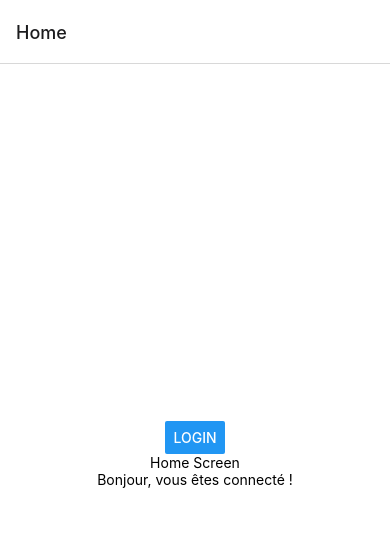
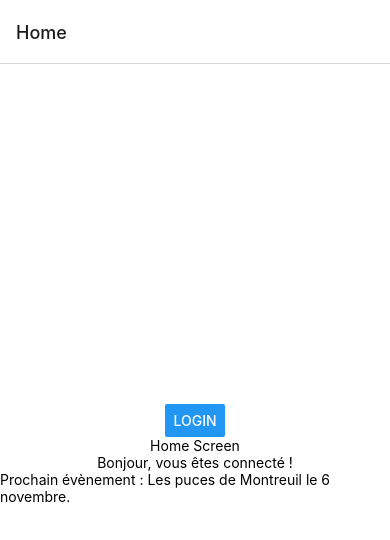
Before and after one commit to adatechschool/projet-mobile-tddeter, a React Native app in the folder TDDeter/: screen /Home in a window 390 px wide. Shown: the top 540 px of the page. Built offline with nearby package versions, Linux system fonts and the light colour scheme.

Commit message:
[feat] Added next event component to Home Screen view

```diff
--- a/TDDeter/Screens/HomeScreen.js
+++ b/TDDeter/Screens/HomeScreen.js
@@ -1,5 +1,6 @@
 import { View, Text, StyleSheet } from "react-native";
 import Navbar from "../Components/Navbar";
+import NextEvent from "../Components/NextEvent";
 
 export default function HomeScreen() {
   return (
@@ -7,6 +8,7 @@ export default function HomeScreen() {
       <Navbar />
       <Text>Home Screen</Text>
       <Text>Bonjour, vous êtes connecté !</Text>
+      <NextEvent />
     </View>
   );
 }
```
